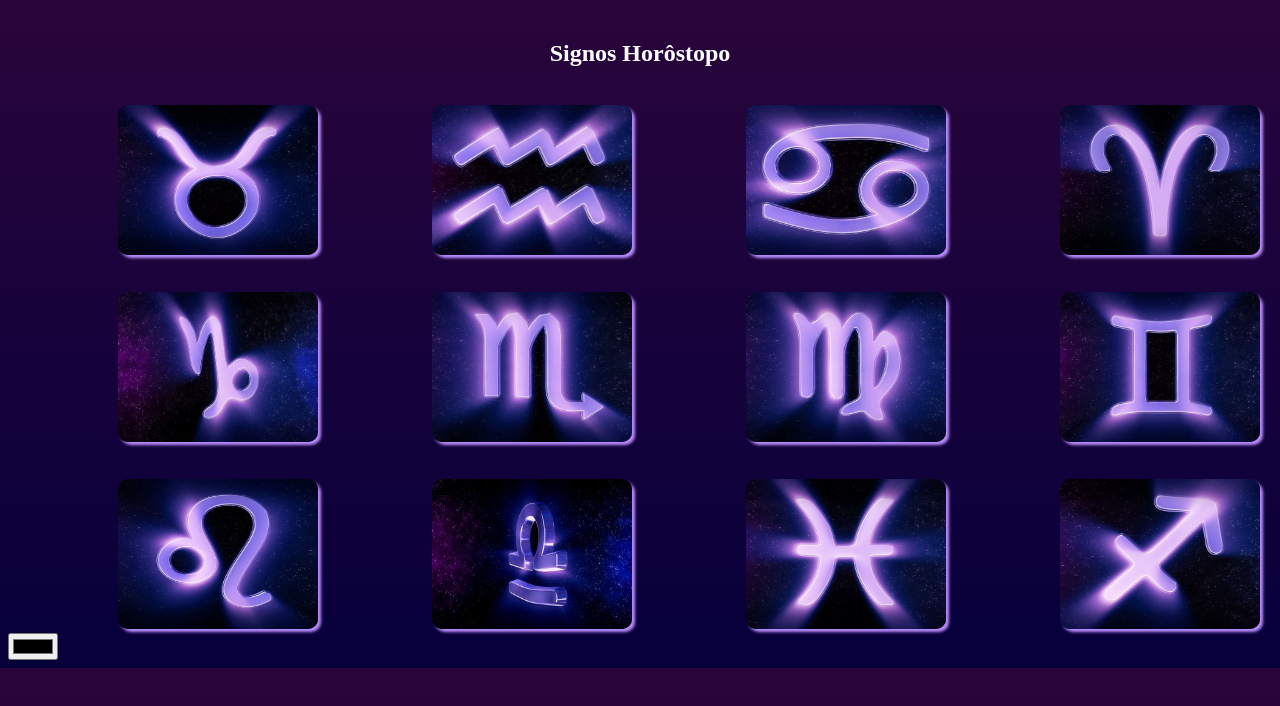
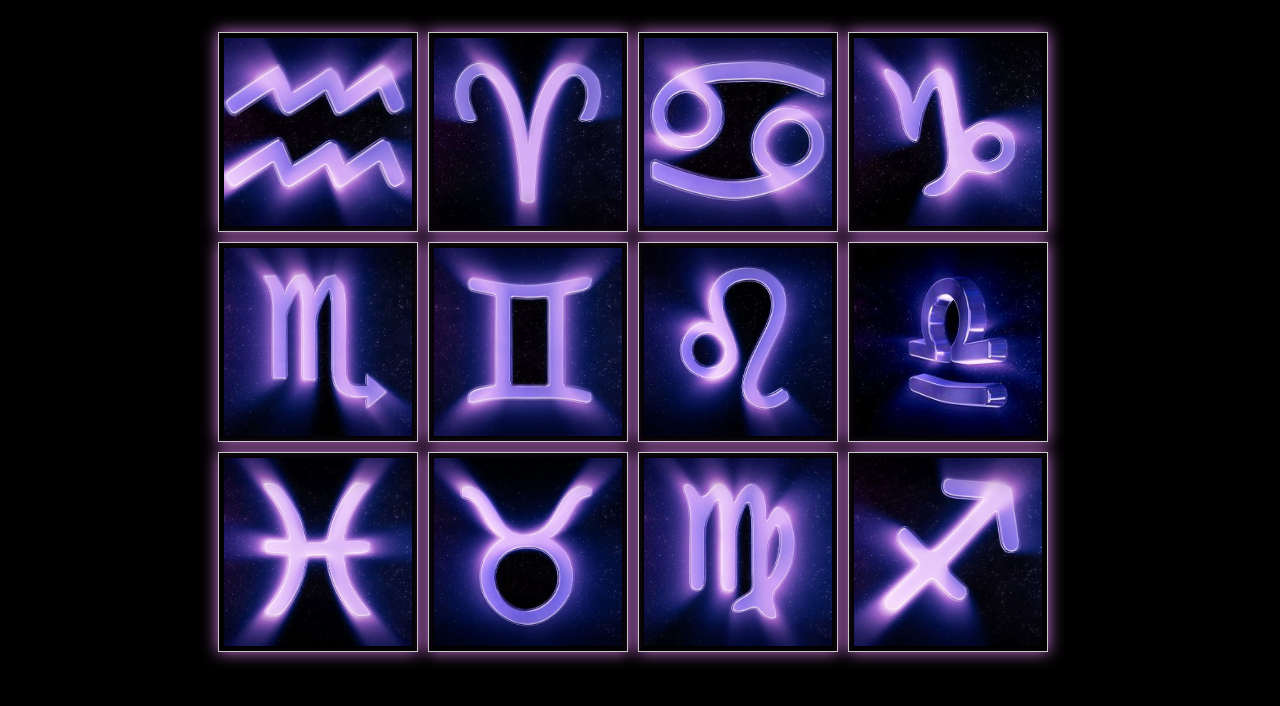
Before and after one commit to daniel-victorr/Projeto-Signos, a plain HTML site: page Projeto/Principal.html in a window 1280 px wide. Drawn offline with Linux system fonts and the light colour scheme.

Commit message:
Ajustando menu principal

```diff
--- a/Projeto/Principal.css
+++ b/Projeto/Principal.css
@@ -1,28 +1,41 @@
-body{
-    background-image: linear-gradient(rgb(41, 5, 59),rgb(6, 0, 59));
-}
-img{
-    height: 150px;
-    width: 200px;
-    margin-left: 110px;
-    margin-top: 18px;
-    box-shadow: 3px 3px 3px rgb(185, 140, 252);
-    border-radius: 10px;
-
-}
-div#footer{
-    margin-top: 15px;
+*{
+    margin: 0;
+    padding: 0;
+    box-sizing: border-box;
+    font-family: Arial, Helvetica, sans-serif;
 }
 
-div#section{
-    margin-top: 15px;
+body{
+    background-color: black;
+}
+.galeria{
+    width: 1000px;
+    height: 190px;
+    position: absolute;
+    top: 14%;
+    left: 54.9%;
+    transform: translate(-50%,-50%);
+    display: flex;
+    padding:10px;
+    flex-wrap: wrap;
+    background-color: black;
 }
 
-div#header{
-    margin-top: 15px;
+.box-galeria:hover .single-box{
+    transform: scale(1.1);
 }
-div#titulo{
-    color: white;
-    text-align: center;
-    margin-top: 40px;
+.box-galeria{
+    width:200px ;
+    height:200px ;
+    border: 1px solid rgb(200, 200, 200);
+    box-shadow: 0 0 15px rgb(207, 121, 224);
+    margin: 5px;
+    padding: 5px;
 }
+.single-box{
+    width: 100%;
+    height: 100%;
+    background-position: center;
+    background-size: cover;
+    transition: 0.5s;
+}
--- a/Projeto/Principal.html
+++ b/Projeto/Principal.html
@@ -4,35 +4,48 @@
     <meta charset="UTF-8">
     <meta http-equiv="X-UA-Compatible" content="IE=edge">
     <meta name="viewport" content="width=device-width, initial-scale=1.0">
+    <link rel="stylesheet" href="Principal.css">
     <title>Signos</title>
-    <link rel="stylesheet" href="Principal.css">
 </head>
 <body>
-    <header>
-        <div id="titulo"><h2>Signos Horôstopo</h2></div>
-       <div id="header">
-           <a href=""><img src="/foto/signoTouro2.jpg"   alt="signo touro"></a>
-           <a href=""><img src="/foto/signoAquario2.jpg"   alt="signo touro"></a>
-           <a href=""><img src="/foto/signoCancer2.jpg"  alt="signo touro"></a>
-           <a href=""><img src="/foto/signoAries2.jpg"   alt="signo touro"></a>
-       </div>
-    </header>
-    <section>
-       <div id="section">
-           <a href=""><img src="/foto/signoCapricornio2.jpg"   alt="signo touro"></a>
-           <a href=""><img src="/foto/signoEscorpiao2.jpg"   alt="signo touro"></a>
-           <a href=""><img src="/foto/signoVirgem2.jpg"   alt="signo touro"></a>
-           <a href=""><img src="/foto/signoGemeos2.jpg"   alt="signo touro"></a>
-       </div>
-    </section>
-    <footer>
-       <div id="footer">
-           <a href="./index.html" target="_blank"><img src="/foto/signoLeao2.jpg"   alt="signo touro"></a>
-           <a href=""><img src="/foto/signoLibra2.jpg"   alt="signo touro"></a>
-           <a href=""><img src="/foto/signoPeixe2.jpg"   alt="signo touro"></a>
-           <a href=""><img src="/foto/signoSargirtario.jpg"   alt="signo touro"></a>
-           <input type="color" name="" id="">
-       </div>
-    </footer>
+    <div class="galeria">
+        <div class="box-galeria">
+            <div class="single-box" style="background-image: url('/foto/signoAquario2.jpg');"></div>
+        </div>
+        <div class="box-galeria">
+            <div class="single-box" style="background-image: url('/foto/signoAries2.jpg');"></div>
+        </div>
+        <div class="box-galeria">
+            <div class="single-box"style="background-image: url('/foto/signoCancer2.jpg');"></div>
+        </div>
+        <div class="box-galeria">
+            <div class="single-box"style="background-image: url('/foto/signoCapricornio2.jpg');"></div>
+        </div>
+        <div class="box-galeria">
+            <div class="single-box"style="background-image: url('/foto/signoEscorpiao2.jpg');"></div>
+        </div>
+        <div class="box-galeria">
+            <div class="single-box"style="background-image: url('/foto/signoGemeos2.jpg');"></div>
+        </div>
+        <div class="box-galeria">
+          <a href="index.html" target="_blank"><div class="single-box"style="background-image: url('/foto/signoLeao2.jpg');"></div></a>
+        </div>
+        <div class="box-galeria">
+            <div class="single-box"style="background-image: url('/foto/signoLibra2.jpg');"></div>
+        </div>
+        <div class="box-galeria">
+            <div class="single-box"style="background-image: url('/foto/signoPeixe2.jpg');"></div>
+        </div>
+        <div class="box-galeria">
+            <div class="single-box"style="background-image: url('/foto/signoTouro2.jpg');"></div>
+        </div>
+        <div class="box-galeria">
+            <div class="single-box"style="background-image: url('/foto/signoVirgem2.jpg');"></div>
+        </div>
+        <div class="box-galeria">
+            <div class="single-box"style="background-image: url('/foto/signoSargirtario.jpg');"></div>
+        </div>
+
+    </div>
 </body>
 </html>
--- a/Projeto/style.css
+++ b/Projeto/style.css
@@ -1,6 +1,6 @@
 body{
     font-family: normal 15pt Arial;
-    background: rgba(0, 41, 40);
+    background-image: linear-gradient(rgb(1, 68, 70),rgb(1, 8, 8))
 }
 
 h1{
```
